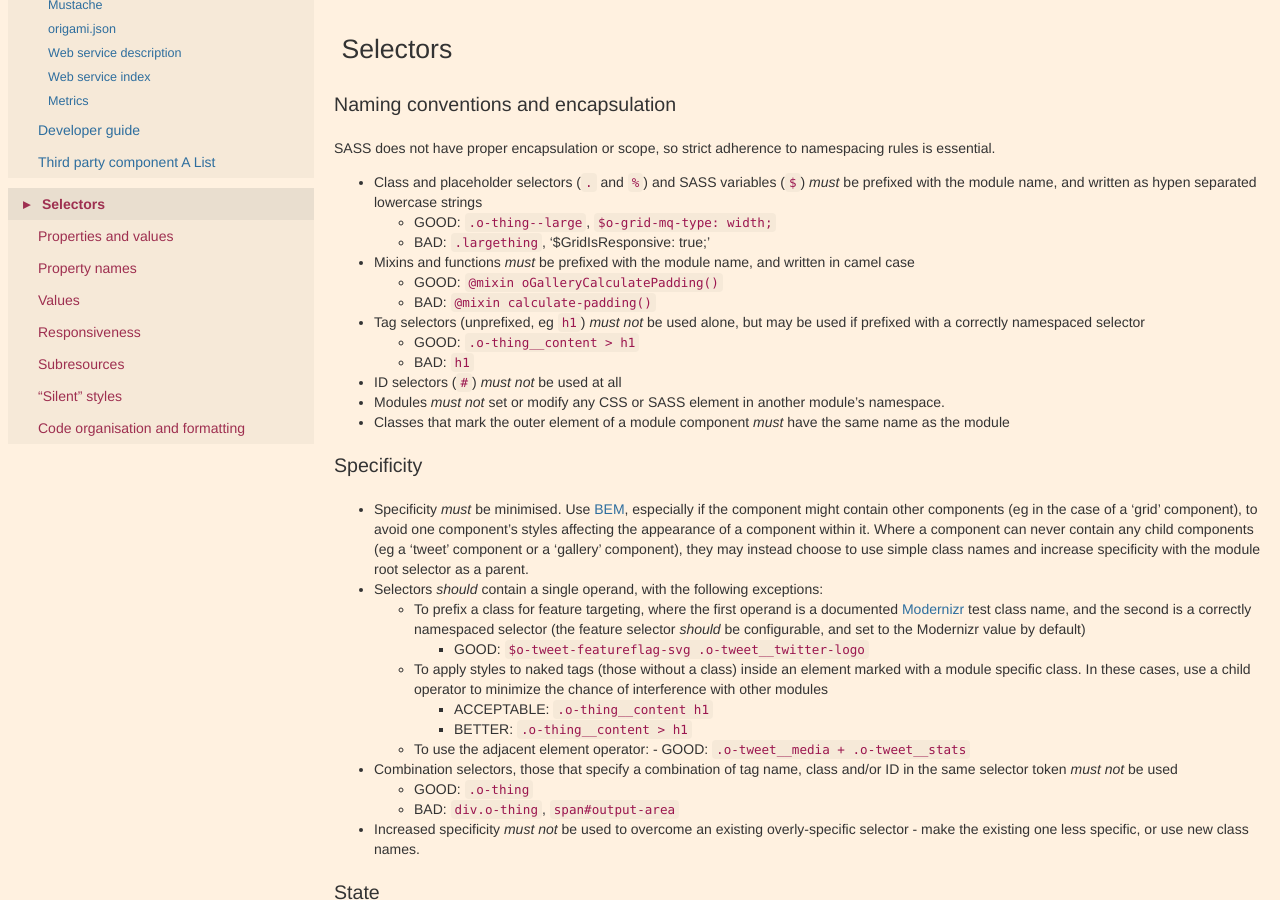
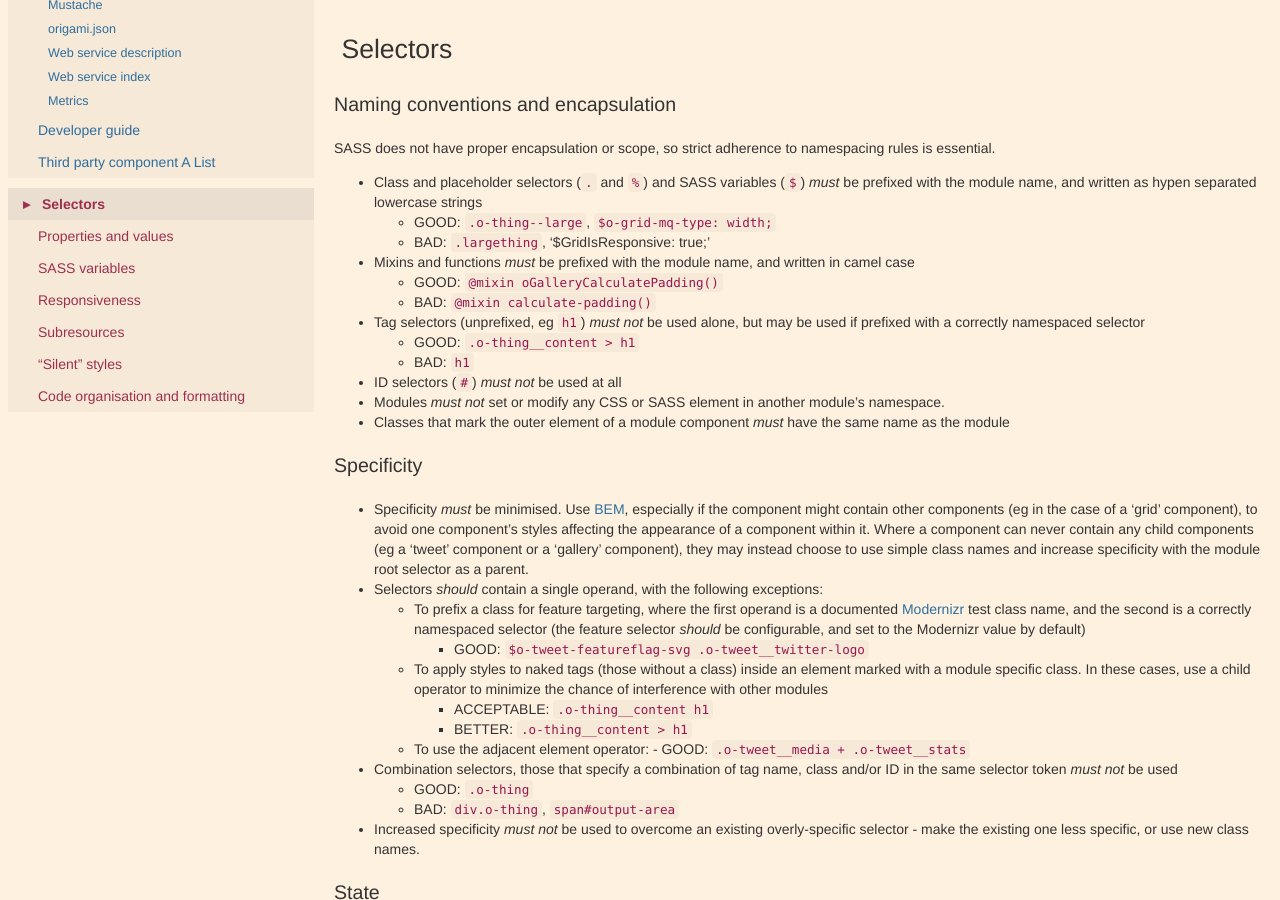
Before and after one commit to Financial-Times/ft-origami, a Jekyll site: the page built from docs/syntax/scss.md, in a window 1280 px wide and 900 px high, scrolled down 339 px. Built offline with Jekyll 4.4.1, drawn with Linux system fonts in a browser that asks for light colours.

Commit message:
Correct Markdown syntax

```diff
--- a/docs/syntax/scss.md
+++ b/docs/syntax/scss.md
@@ -61,19 +61,19 @@ SASS does not have proper encapsulation or scope, so strict adherence to namespa
 
 ## Properties and values
 
-## Property names
+### Property names
 
 * Where vendor-specific properties are used, a mixin *should* be used to apply the various properties. This allows the vendor-specific ones to be removed from just one place as browser support changes.
 * CSS hacks to target particular browsers *must not* be used.  Instead, use the **o-useragent** module.
 * Properties *should* be ordered consistently.  [CSS Comb](http://csscomb.com/) *should* be used to automate this, and *should* be used during development so that other developers beneift from cleaner code being available in the source tree.
 
-## Values
+### Values
 
 * Component CSS *should* not use `!important`.  Valid use cases for `!important` exist, but usually only at the product level.  If `!important` is used in a component, a comment *must* be left in code to explain why it was necessary.
 * CSS expressions and behaviours *should* not be used, except to polyfill essential features for older browsers (e.g. boxsizing.htc for `box-sizing: border-box`)
 
 
-### SASS variables
+## SASS variables
 
 * If a variable could potentially be used as a configurable option in products consuming the module, the variable *must* be defined with `!default` and added to the module's documentation
 * Variables that are internal to a module and which should not be used or set outside of it *must* be prefixed with an underscore, *should* be defined without !default, and *should not* be included in the module's documentation.  Since SASS has no private scope, these underscore variables are not protected from overwriting so we use convention to distinguish them from public variables.
```
